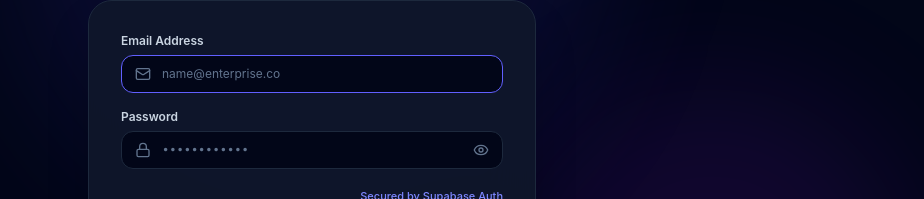
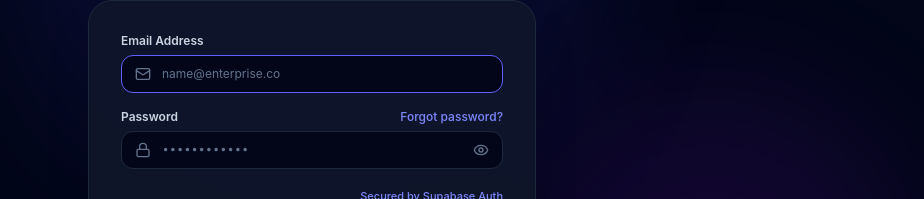
Before and after one commit to aprii-RPG/Delegation_System_RG, a React (Vite) app: page / in a window 1280 px wide. Shown: the part 275-474 px from the top of the page, without its empty margins (328-1252 px from the left). Built offline with nearby package versions, Linux system fonts and the light colour scheme; no server answers.

Commit message:
Set password screen and login screen components, and update task context. Forgot feature enabled. Added a new feature to allow users to reset their password if they forget it. The login screen now includes a "Forgot Password?" link that navigates to the set password screen.

```diff
--- a/src/components/LoginScreen.tsx
+++ b/src/components/LoginScreen.tsx
@@ -13,17 +13,20 @@ import {
 import { useTasks } from '../context/TaskContext';
 
 export const LoginScreen: React.FC = () => {
-  const { login } = useTasks();
+  const { login, sendPasswordReset } = useTasks();
 
   const [email, setEmail] = useState('');
   const [password, setPassword] = useState('');
   const [showPassword, setShowPassword] = useState(false);
   const [errorMessage, setErrorMessage] = useState('');
   const [isLoading, setIsLoading] = useState(false);
+  const [isResettingPassword, setIsResettingPassword] = useState(false);
+  const [resetMessage, setResetMessage] = useState('');
 
   const handleSubmit = async (e: React.FormEvent) => {
     e.preventDefault();
     setErrorMessage('');
+    setResetMessage('');
 
     if (!email.trim()) {
       setErrorMessage('Please enter your corporate email address.');
@@ -44,6 +47,25 @@ export const LoginScreen: React.FC = () => {
       setErrorMessage(error instanceof Error ? error.message : 'Sign in failed. Please try again.');
     } finally {
       setIsLoading(false);
+    }
+  };
+
+  const handlePasswordReset = async () => {
+    setErrorMessage('');
+    setResetMessage('');
+    if (!email.trim()) {
+      setErrorMessage('Enter your email address to receive a password reset link.');
+      return;
+    }
+
+    setIsResettingPassword(true);
+    try {
+      await sendPasswordReset(email);
+      setResetMessage('If an account exists for this email, a password reset link has been sent.');
+    } catch (error) {
+      setErrorMessage(error instanceof Error ? error.message : 'Unable to send a password reset email. Please try again.');
+    } finally {
+      setIsResettingPassword(false);
     }
   };
 
@@ -73,9 +95,14 @@ export const LoginScreen: React.FC = () => {
         {/* ONLY Email & Password Login Card */}
         <div className="bg-slate-900/95 border border-slate-800 rounded-3xl shadow-2xl backdrop-blur-xl p-6 sm:p-8">
           {errorMessage && (
-            <div className="mb-5 p-3.5 rounded-xl bg-rose-500/10 border border-rose-500/30 text-rose-300 text-xs flex items-center space-x-2 animate-in fade-in duration-200">
+            <div role="alert" className="mb-5 p-3.5 rounded-xl bg-rose-500/10 border border-rose-500/30 text-rose-300 text-xs flex items-center space-x-2 animate-in fade-in duration-200">
               <AlertCircle className="w-4 h-4 shrink-0 text-rose-400" />
               <span>{errorMessage}</span>
+            </div>
+          )}
+          {resetMessage && (
+            <div role="status" className="mb-5 p-3.5 rounded-xl bg-emerald-500/10 border border-emerald-500/30 text-emerald-300 text-xs">
+              {resetMessage}
             </div>
           )}
 
@@ -107,6 +134,14 @@ export const LoginScreen: React.FC = () => {
                 <label className="block text-xs font-semibold text-slate-300">
                   Password
                 </label>
+                <button
+                  type="button"
+                  onClick={handlePasswordReset}
+                  disabled={isLoading || isResettingPassword}
+                  className="text-xs font-medium text-indigo-400 hover:text-indigo-300 disabled:cursor-not-allowed disabled:opacity-60"
+                >
+                  {isResettingPassword ? 'Sending link…' : 'Forgot password?'}
+                </button>
               </div>
               <div className="relative">
                 <div className="absolute inset-y-0 left-0 pl-3.5 flex items-center pointer-events-none text-slate-500">
--- a/src/components/SetPasswordScreen.tsx
+++ b/src/components/SetPasswordScreen.tsx
@@ -60,14 +60,14 @@ export const SetPasswordScreen: React.FC = () => {
           <div className="space-y-4 text-center">
             <div role="status" className="flex items-center justify-center gap-2 text-emerald-300">
               <CheckCircle2 className="h-5 w-5" />
-              <span>Password set successfully.</span>
+              <span>Password set successfully. Sign in with your new password.</span>
             </div>
             <button
               type="button"
               onClick={() => window.location.assign('/')}
               className="w-full rounded-xl bg-indigo-600 px-4 py-3 text-sm font-bold text-white hover:bg-indigo-500"
             >
-              Continue to DelegateOS
+              Return to sign in
             </button>
           </div>
         ) : !isAuthenticated ? (
--- a/src/context/TaskContext.tsx
+++ b/src/context/TaskContext.tsx
@@ -31,6 +31,7 @@ interface TaskContextType {
 
   // Auth & Session
   login: (email: string, password: string) => Promise<{ success: boolean; error?: string }>;
+  sendPasswordReset: (email: string) => Promise<void>;
   logout: () => Promise<void>;
   setPassword: (password: string) => Promise<void>;
   changeLoginEmail: (email: string) => Promise<void>;
@@ -280,6 +281,12 @@ export const TaskProvider: React.FC<{ children: React.ReactNode }> = ({ children
     return { success: true };
   };
 
+  const sendPasswordReset = async (email: string) => {
+    const redirectTo = new URL('/set-password', window.location.origin).toString();
+    const { error } = await supabase.auth.resetPasswordForEmail(email.trim(), { redirectTo });
+    if (error) throw new Error(error.message);
+  };
+
   const logout = async () => {
     const { error } = await supabase.auth.signOut();
     if (error) setDataError(`Sign out failed: ${error.message}`);
@@ -291,6 +298,10 @@ export const TaskProvider: React.FC<{ children: React.ReactNode }> = ({ children
     }
     const { error } = await supabase.auth.updateUser({ password });
     if (error) throw new Error(error.message);
+    const { error: signOutError } = await supabase.auth.signOut();
+    if (signOutError) {
+      throw new Error(`Your password was updated, but sign-out failed: ${signOutError.message}`);
+    }
   };
 
   const changeLoginEmail = async (email: string) => {
@@ -1265,6 +1276,7 @@ export const TaskProvider: React.FC<{ children: React.ReactNode }> = ({ children
         unreadNotificationCount,
         doerScorecards,
         login,
+        sendPasswordReset,
         logout,
         setPassword,
         changeLoginEmail,
```
Also changed, not shown: 1 other file (tests, documents, lock files or other folders).
